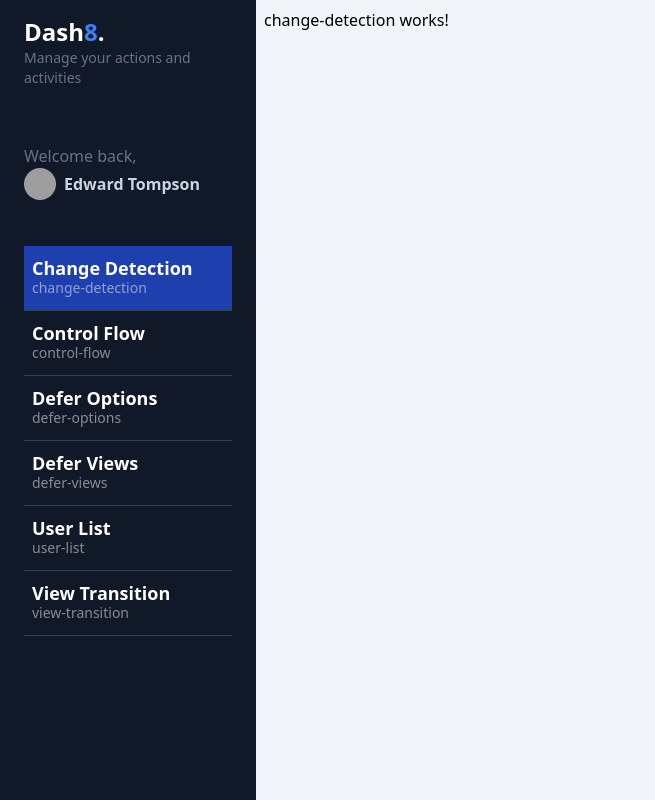
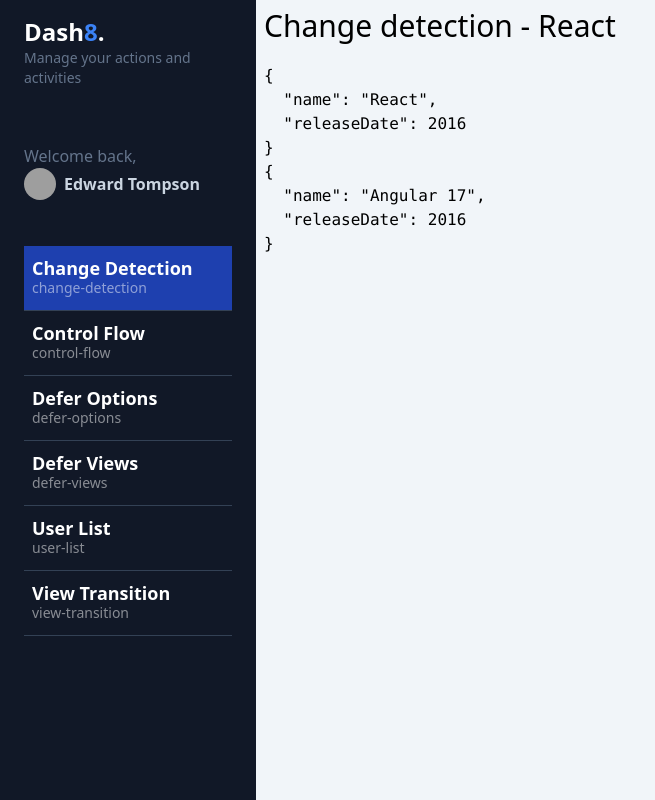
Before and after one commit to yaddysantos/udemy-angular-v17, an Angular app: page /dashboard/change-detection in a window 1280 px wide. Shown: the whole page, without its empty margins (0-655 px from the left). Built offline with nearby package versions, Linux system fonts and the light colour scheme; grey boxes are pictures that could not be loaded.

Commit message:
Creacion change detection signal
Mejora el performance de angular

```diff
--- a/src/app/dashboard/pages/change-detection/change-detection.component.html
+++ b/src/app/dashboard/pages/change-detection/change-detection.component.html
@@ -1 +1,5 @@
-<p>change-detection works!</p>
+<app-title [title]="currentFramework()"></app-title>
+
+<pre>{{frameworkAsSignal() | json }}</pre>
+
+<pre>{{frameworkAsProperty | json }}</pre>
--- a/src/app/dashboard/pages/change-detection/change-detection.component.ts
+++ b/src/app/dashboard/pages/change-detection/change-detection.component.ts
@@ -1,12 +1,40 @@
-import { Component } from '@angular/core';
+import { CommonModule } from '@angular/common';
+import {
+  ChangeDetectionStrategy,
+  Component,
+  computed,
+  signal,
+} from '@angular/core';
+import { TitleComponent } from '@share/title/title.component';
 
 @Component({
   selector: 'app-change-detection',
   standalone: true,
-  imports: [],
+  imports: [CommonModule, TitleComponent],
   templateUrl: './change-detection.component.html',
-  styleUrl: './change-detection.component.css'
+  styleUrl: './change-detection.component.css',
+  changeDetection: ChangeDetectionStrategy.OnPush, //esta pendiente menos ciclos de vida o puntos de cambios en la aplicacion
 })
 export class ChangeDetectionComponent {
+  public currentFramework = computed(
+    () => `Change detection - ${this.frameworkAsSignal().name}`
+  );
 
+  public frameworkAsSignal = signal({
+    name: 'Angular',
+    releaseDate: 2016,
+  });
+
+  public frameworkAsProperty = {
+    name: 'Angular 17',
+    releaseDate: 2016,
+  };
+
+  constructor() {
+    setTimeout(() => {
+      // this.frameworkAsProperty.name = 'React'
+      this.frameworkAsSignal.update((value) => ({ ...value, name: 'React' })); // Signal permite a angular que sea mas rapido
+      console.log('done');
+    }, 3000);
+  }
 }
```
